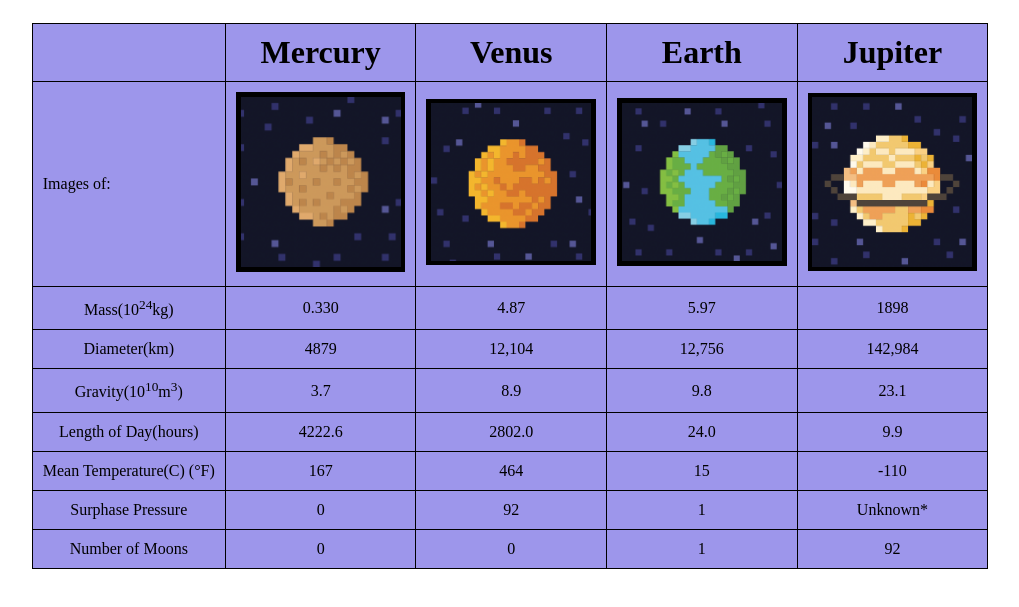
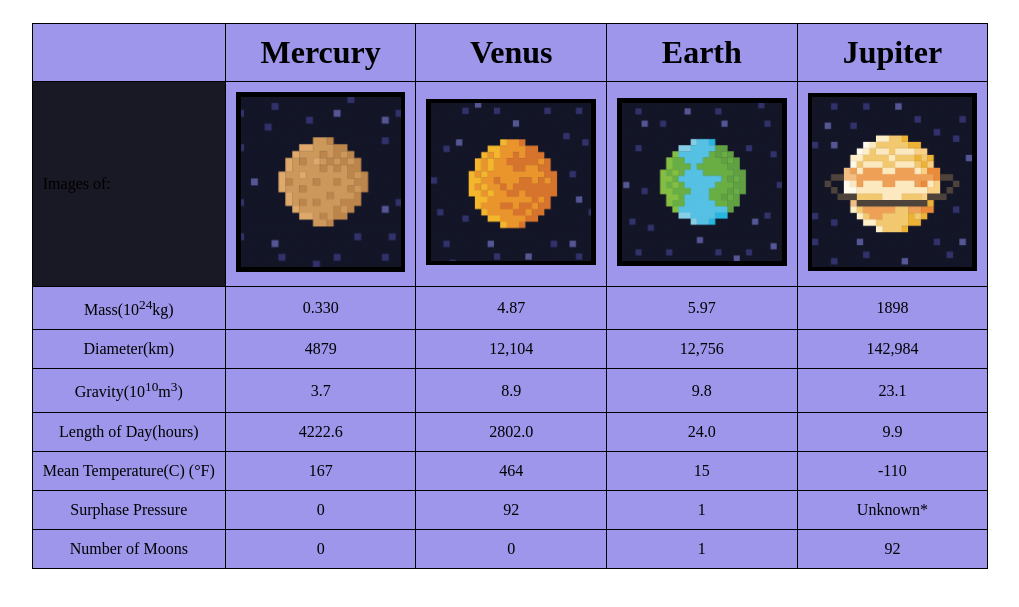
Before and after one commit to anyakomkova/itmd-361-lab5, a plain HTML site: page index.html in a window 1280 px wide. Shown: the part 137-744 px from the top of the page, without its empty margins (130-1149 px from the left). Drawn offline with Linux system fonts and the light colour scheme.

Commit message:
updated background color

```diff
--- a/css/style.css
+++ b/css/style.css
@@ -50,7 +50,7 @@ h1{
   }
 
   .planetsImg{
-    background-color: #9d96eb;
+    background-color: #191825;
     text-align: left;
   }
 
```
